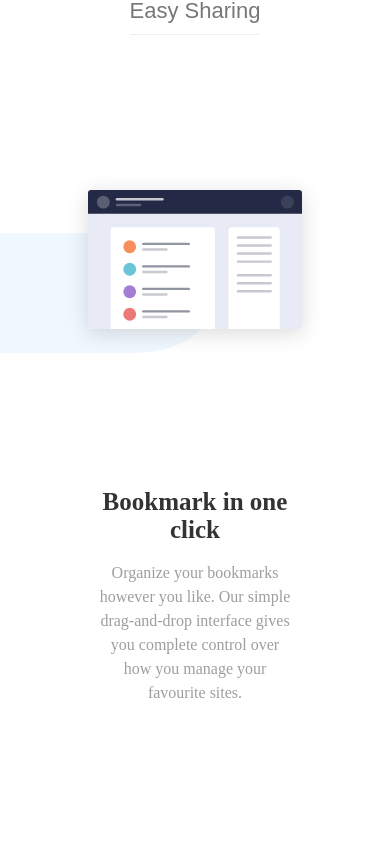
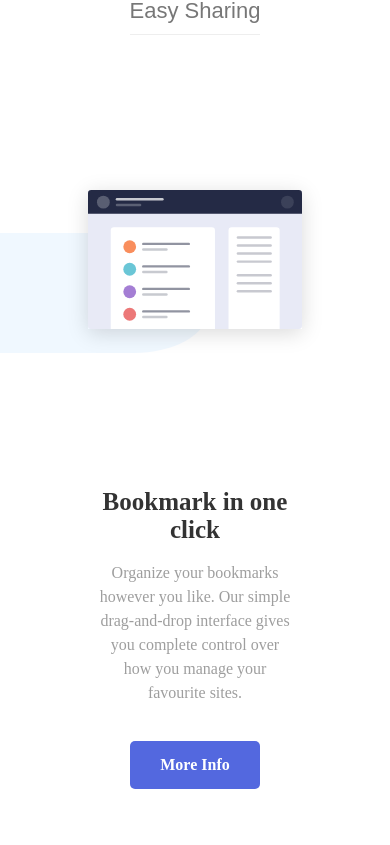
Before and after one commit to Arnau-66/S5-Bookmark--Landing-Angular, an Angular app: page / in a window 390 px wide. Shown: the part 1259-2104 px from the top of the page. Built offline with nearby package versions, Linux system fonts and the light colour scheme.

Commit message:
features button view problems fixed

```diff
--- a/src/app/shared/molecules/features-panel/features-panel.css
+++ b/src/app/shared/molecules/features-panel/features-panel.css
@@ -0,0 +1,93 @@
+
+
+
+
+.features-hero {
+  display: flex;
+  align-items: center;
+  justify-content: space-between;
+  gap: 60px;
+}
+
+.features-image {
+  position: relative;
+  flex: 1;
+}
+
+.features-shape {
+  position: absolute;
+  top: 10%;
+  right: 100px;
+  height: auto;
+  width: 900px;
+  z-index: 0;
+  border-bottom-right-radius: 30%;
+  clip-path: inset(0% 0% 0% 0%);
+}
+
+.features-illustration {
+  position: relative;
+  width: 100%;
+  height: auto;
+  z-index: 1;
+  box-shadow: 0px 4px 20px rgba(0, 0, 0, 0.15);
+}
+
+.features-text {
+  flex: 1;
+  display: flex;
+  flex-direction: column;
+  justify-content: center;
+  text-align: left;
+  position: relative;
+  padding: 10px;
+}
+
+@media (max-width: 900px){
+    .features-shape {
+        height: auto;
+        width: 100%;
+        top: 30%;
+  }
+}
+
+@media (max-width: 900px) {
+      .features-hero {
+    flex-direction: column;
+    padding: 50px 20px;
+    gap: 30px;
+  }
+
+  .features-image {
+    width: 100%;
+    height: auto;
+    text-align: center;
+  }
+
+  .features-shape {
+    position: absolute;
+    width: 100%;
+    max-width: 100vw;
+    height: auto;
+    top: 30%;
+    right: 30px;
+    object-fit: cover;
+    transform: translateX(-30%);
+    border-bottom-right-radius: 35%;
+  }
+
+  .features-illustration {
+    height: auto;
+    width: 100%;
+    padding-left: 0;
+    clip-path: none;
+  }
+
+  .features-text {
+    right: 0;
+    max-width: 100%;
+    padding: 100px 10px;
+    text-align: center;
+    align-items: center;
+  }
+}
--- a/src/app/shared/molecules/features-panel/features-panel.html
+++ b/src/app/shared/molecules/features-panel/features-panel.html
@@ -1 +1,15 @@
-<p>features-panel works!</p>
+
+
+
+<div class="features-hero">
+  <div class="features-image">
+    <img [src]="backgroundImage" alt="Decoration" class="features-shape" />
+    <img [src]="illustration" alt="Illustration" class="features-illustration" />
+  </div>
+
+  <div class="features-text">
+    <p class="main-text-titles">{{ title }}</p>
+    <p class="main-text">{{ description }}</p>
+    <app-button [text]="buttonLabel"></app-button>
+  </div>
+</div>
--- a/src/app/shared/organisms/features/features.css
+++ b/src/app/shared/organisms/features/features.css
@@ -100,11 +100,7 @@
 
 @media (max-width: 1200px) {
 
-  .features-shape {
-    height: auto;
-    width: 100%;
-    top: 30%;
-  }
+
 
   .tabs {
     flex-direction: column;
@@ -144,42 +140,5 @@
   }
 
 
-  .features-hero {
-    flex-direction: column;
-    padding: 50px 20px;
-    gap: 30px;
-  }
 
-  .features-image {
-    width: 100%;
-    height: auto;
-    text-align: center;
-  }
-
-  .features-shape {
-    position: absolute;
-    width: 100%;
-    max-width: 100vw;
-    height: auto;
-    top: 30%;
-    right: 30px;
-    object-fit: cover;
-    transform: translateX(-30%);
-    border-bottom-right-radius: 35%;
-  }
-
-  .features-illustration {
-    height: auto;
-    width: 100%;
-    padding-left: 0;
-    clip-path: none;
-  }
-
-  .features-text {
-    right: 0;
-    max-width: 100%;
-    padding: 100px 10px;
-    text-align: center;
-    align-items: center;
-  }
 }
--- a/src/app/shared/organisms/features/features.html
+++ b/src/app/shared/organisms/features/features.html
@@ -1,5 +1,3 @@
-
-
 <section class="features">
   <div class="features-header">
     <app-features-title
@@ -29,16 +27,12 @@
       ></app-tab-button>
     </div>
 
-      <div class="features-hero">
-          <div class="features-image">
-            <img src="assets/img/rectangulo-aliceblue.png" alt="Decoration" class="features-shape"/>
-            <img src="assets/img/illustration-features-tab-1.svg" alt="Illustration" class="features-illustration"/>
-      </div>
-
-      <div class="features-text">
-            <p class="main-text-titles">Bookmark in one click</p>
-            <p class="main-text">Organize your bookmarks however you like. Our simple drag-and-drop interface gives you complete control over how you manage your favourite sites.</p>
-          </div>
-        </div>
+    <app-features-panel
+      [illustration]="'assets/img/illustration-features-tab-1.svg'"
+      [backgroundImage]="'assets/img/rectangulo-aliceblue.png'"
+      [title]="'Bookmark in one click'"
+      [description]="'Organize your bookmarks however you like. Our simple drag-and-drop interface gives you complete control over how you manage your favourite sites.'"
+      [buttonLabel]="'More Info'">
+    </app-features-panel>
   </div>
 </section>
--- a/src/app/shared/organisms/features/features.ts
+++ b/src/app/shared/organisms/features/features.ts
@@ -2,11 +2,12 @@ import { Component } from '@angular/core';
 import { TabButton } from '../../atoms/tab-button/tab-button';
 import { Button } from '../../atoms/button/button';
 import { FeaturesTitle } from '../../molecules/features-title/features-title';
+import { FeaturesPanel } from '../../molecules/features-panel/features-panel';
 
 @Component({
   selector: 'app-features',
   standalone: true,
-  imports: [ TabButton, Button, FeaturesTitle],
+  imports: [ TabButton, Button, FeaturesTitle, FeaturesPanel],
   templateUrl: './features.html',
   styleUrl: './features.css'
 })
```
Also changed, not shown: src/app/shared/molecules/features-panel/features-panel.ts (+9 -2 lines). Lines whose indentation alone changed are shown as unchanged.
